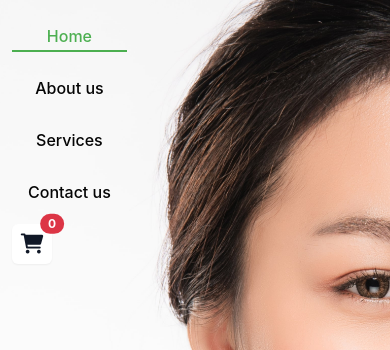
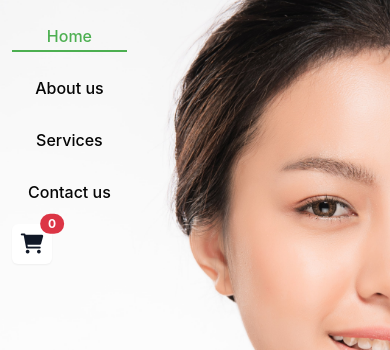
Before and after one commit to jessautogarage/porfolio-tori-ecommerce, a plain HTML site: page index.html in a window 390 px wide. Shown: the top 350 px of the page. Drawn offline with nearby package versions, Linux system fonts and the light colour scheme.

Commit message:
added responsiveness fix

```diff
--- a/assets/css/style.css
+++ b/assets/css/style.css
@@ -401,6 +401,12 @@
 
 /* ==== TABLET (≤992px) ==== */
 @media (max-width: 992px) {
+  .hero-bg {
+    /* a shorter hero so content isn’t pushed too far down */
+    min-height: 75vh;
+    /* favor showing the top of the image on narrower widths */
+    background-position: center top;
+  }
   /* NAV: center links, shrink gaps */
   .hero-bg .nav {
     justify-content: center;
@@ -444,7 +450,12 @@
 
 /* ==== MOBILE (≤576px) ==== */
 @media (max-width: 576px) {
-  /* NAV: hamburger only (if you have one), else wrap items */
+  .hero-bg {
+    /* make the hero even more compact on phones */
+    min-height: 60vh;
+    /* shift focal point slightly to bring your face/subject higher */
+    background-position: center 25%;
+  }
   .hero-bg .nav {
     flex-direction: column;
     text-align: center;
```
